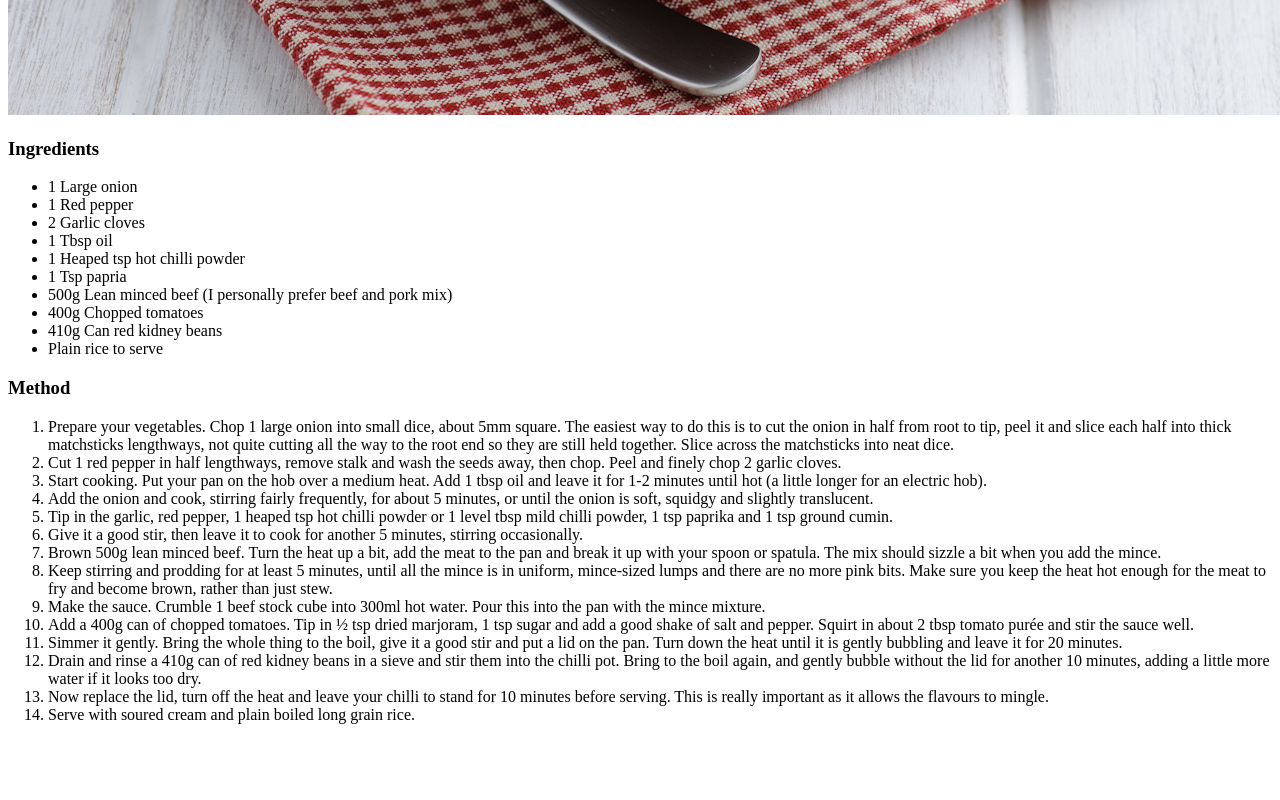
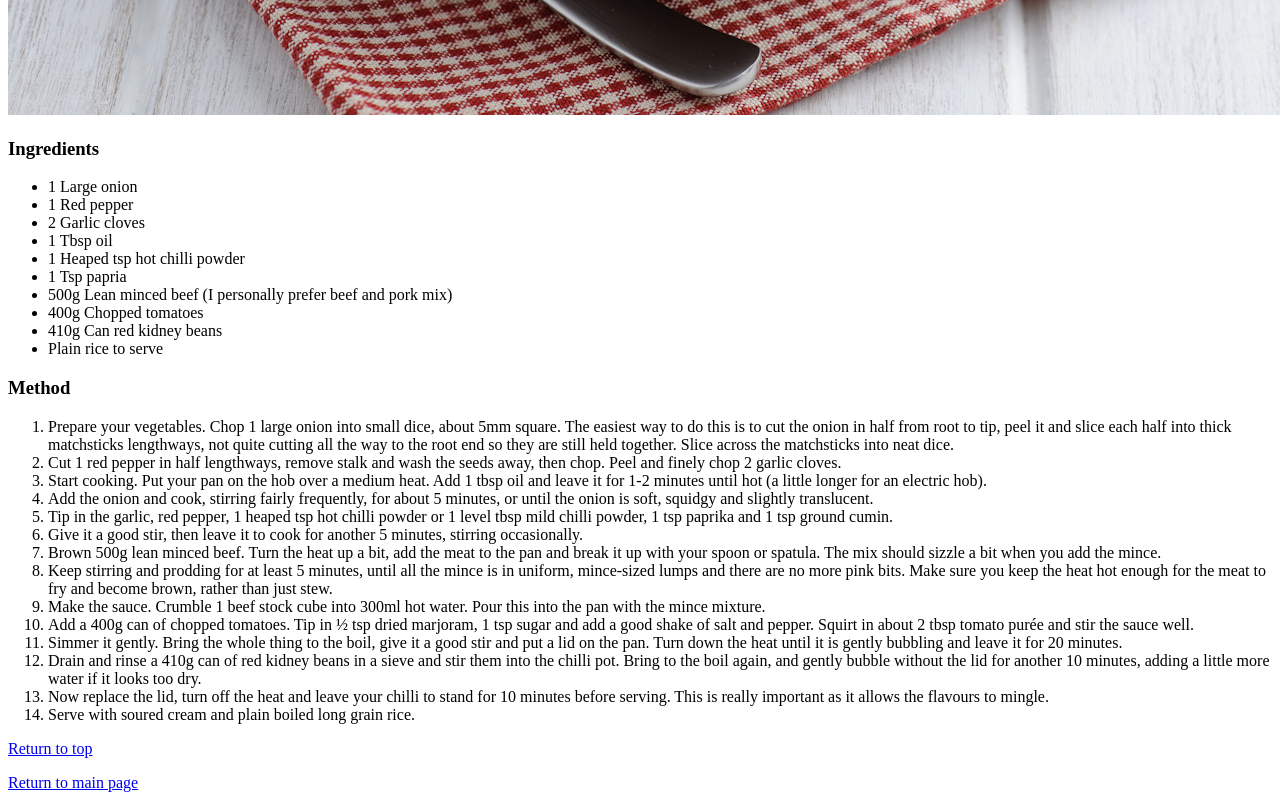
Before and after one commit to alex-soto-deb/odin-recipies, a plain HTML site: page pages/chilli.html in a window 1280 px wide. Shown: the part 980-1780 px from the top of the page. Before the commit the page ends 1720 px from the top, so only its background shows below. Drawn offline with Linux system fonts and the light colour scheme.

Commit message:
Added a button to return to top and one to return to the main page

```diff
--- a/pages/chilli.html
+++ b/pages/chilli.html
@@ -44,5 +44,8 @@
         <li>Now replace the lid, turn off the heat and leave your chilli to stand for 10 minutes before serving. This is really important as it allows the flavours to mingle.</li>
         <li>Serve with soured cream and plain boiled long grain rice.</li>
     </ol>
+    <a href="#top">Return to top</a>
+    <p></p>
+    <a href="../index.html">Return to main page</a>
 </body>
 </html>
```
